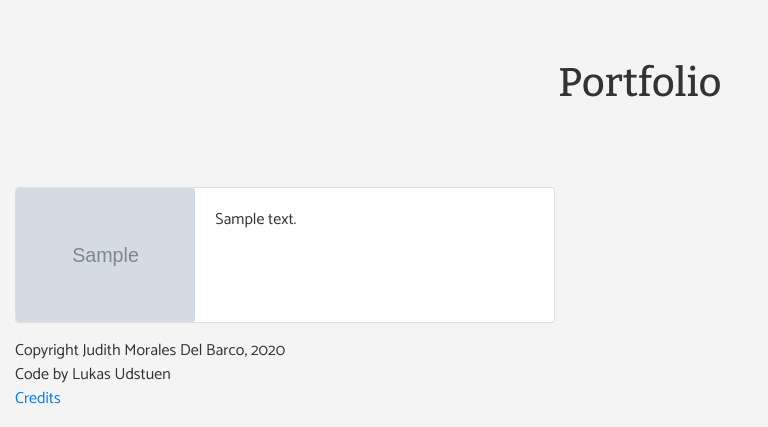
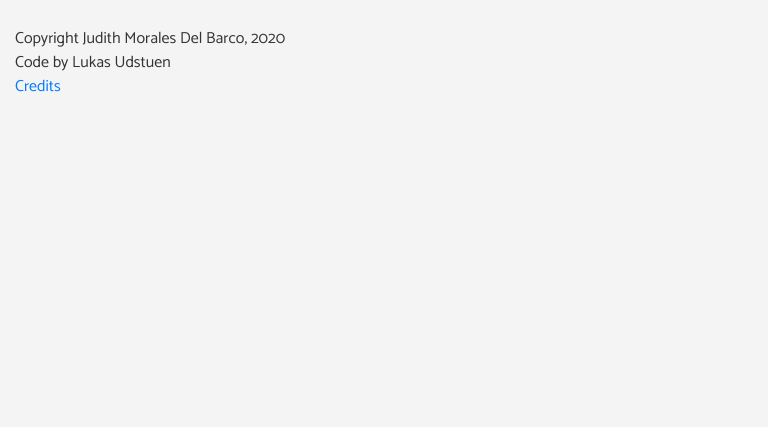
Before and after one commit to ludstuen90/judithmdb, a Django app: page / in a window 1280 px wide. Shown: the part 484-911 px from the top of the page, without its empty margins (0-768 px from the left). After the commit the page ends 576 px from the top, so only its background shows below. Run offline with Django 3.2, Linux system fonts and the light colour scheme; tables that the repository leaves empty hold one stand-in row (values such as "Sample post"); grey boxes marked "Sample" are stand-in pictures; some libraries are stand-ins or nearby versions.

Commit message:
portfolio view created

```diff
--- a/judith/templates/about.html
+++ b/judith/templates/about.html
@@ -50,101 +50,5 @@
 
   </div>
 
-    <div class="row row-cols-1">
-      <div class="col">
-        <h1 class="header-seccion">Portfolio</h1>
-      </div>
-    </div>
-
-
-      {% for clip1, clip2, clip3 in portfolio_items %}
-      <div class="card-group">
-     <!-- <div class="card mb-3" style="max-width: 540px;">
-        <div class="row no-gutters">
-          <div class="col-md-4">
-         {% if clip1.portfolio_image %}
-          <a target="_blank" href="{% if clip1.portfolio_item_hosting == 'PD' %}
-            {{ clip1.bio_file }}
-            {% elif clip1.portfolio_item_hosting == 'EX' %}
-            {{ clip1.external_site_url }}
-             {% endif %}">
-
-            <img class="card-img" src="{% get_media_prefix %}{{ clip1.portfolio_image }}">
-           {% endif %}
-
-            </div>
-            <div class="col-md-8">
-              <div class="card-body">
-                <p class="card-text">{{ clip1.portfolio_description | safe  }}</p>
-              </div>
-            </div>
-          </div>
-        </div>-->
-
-      <div class="card mb-3" style="max-width: 540px;">
-        <div class="row no-gutters">
-          <div class="col-md-4">
-             <a target="_blank" href="{% if clip1.portfolio_item_hosting == 'PD' %}
-            {{ clip1.bio_file }}
-            {% elif clip1.portfolio_item_hosting == 'EX' %}
-            {{ clip1.external_site_url }}
-             {% endif %}">
-            <img src="{% get_media_prefix %}{{ clip1.portfolio_image }}" class="card-img" alt="...">
-             </a>
-          </div>
-          <div class="col-md-8">
-            <div class="card-body">
-              <p class="card-text">{{ clip1.portfolio_description }}</p>
-            </div>
-          </div>
-        </div>
-      </div>
-
-{% if clip2.portfolio_description %}
-
-           <div class="card mb-3" style="max-width: 540px;">
-          <div class="row no-gutters">
-            <div class="col-md-4">
-               <a target="_blank" href="{% if clip2.portfolio_item_hosting == 'PD' %}
-            {{ clip2.bio_file }}
-            {% elif clip2.portfolio_item_hosting == 'EX' %}
-            {{ clip2.external_site_url }}
-             {% endif %}">
-              <img src="{% get_media_prefix %}{{ clip2.portfolio_image }}" class="card-img" alt="...">
-               </a>
-            </div>
-            <div class="col-md-8">
-              <div class="card-body">
-                <p class="card-text">{{ clip2.portfolio_description }}</p>
-              </div>
-            </div>
-          </div>
-        </div>
-{% endif %}
-
-{% if clip3.portfolio_description %}
-  <div class="card mb-3" style="max-width: 540px;">
-  <div class="row no-gutters">
-    <div class="col-md-4">
-       <a target="_blank" href="{% if clip3.portfolio_item_hosting == 'PD' %}
-            {{ clip3.bio_file }}
-            {% elif clip3.portfolio_item_hosting == 'EX' %}
-            {{ clip3.external_site_url }}
-             {% endif %}">
-      <img src="{% get_media_prefix %}{{ clip3.portfolio_image }}" class="card-img" alt="...">
-        </a>
-    </div>
-    <div class="col-md-8">
-      <div class="card-body">
-        <p class="card-text">{{ clip3.portfolio_description }}</p>
-      </div>
-    </div>
-  </div>
-</div>
-{% endif %}
-
-      </div>
- {% endfor %}
-
-
+<br><br>
 {% endblock %}
--- a/judith/views.py
+++ b/judith/views.py
@@ -7,6 +7,22 @@ from judith.models import PortfolioItem, BioCastellano, BioIngles, ContactInform
 
 class HomepageView(TemplateView):
     template_name = "about.html"
+
+    def get_context_data(self, **kwargs):
+        data = super().get_context_data(**kwargs)
+
+        bio_ingles = BioIngles.objects.all().first()
+        bio_castellano = BioCastellano.objects.all().first()
+        contact_info = ContactInformation.objects.all().first()
+        data['bio_ingles'] = bio_ingles
+        data['bio_castellano'] = bio_castellano
+        data['contact_info'] = contact_info
+        return data
+
+
+
+class PortfolioView(ListView):
+    model = PortfolioItem
 
     @staticmethod
     def row_of_three_maker(queryset):
@@ -38,6 +54,7 @@ class HomepageView(TemplateView):
         print("ROW AT END IS: ", type(row))
         return rows
 
+
     def get_context_data(self, **kwargs):
         data = super().get_context_data(**kwargs)
 
@@ -45,18 +62,7 @@ class HomepageView(TemplateView):
         # poner 3 por linea en la página
         portfolio_queryset = PortfolioItem.objects.all().order_by("pk")
         list_of_rows = self.row_of_three_maker(portfolio_queryset)
-        bio_ingles = BioIngles.objects.all().first()
-        bio_castellano = BioCastellano.objects.all().first()
-        contact_info = ContactInformation.objects.all().first()
         for x in list_of_rows:
             print("!! ROW", len(x))
         data['portfolio_items'] = list_of_rows
-        data['bio_ingles'] = bio_ingles
-        data['bio_castellano'] = bio_castellano
-        data['contact_info'] = contact_info
         return data
-
-
-
-class PortfolioView(ListView):
-    model = PortfolioItem
```
Also changed, not shown: judith/templates/judith/portfolioitem_list.html (+87 -9 lines).
